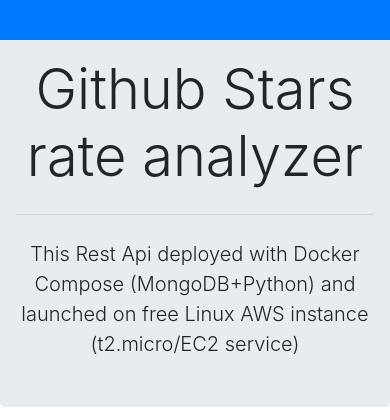
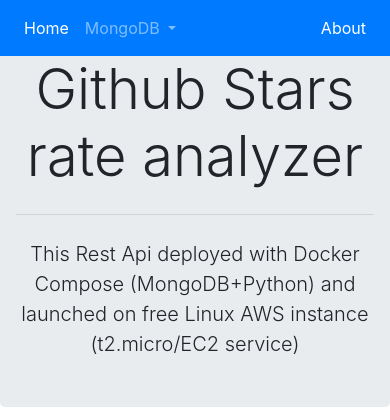
Before and after one commit to vbondyrev/GitHub-RestAPI, a Flask app: page / in a window 390 px wide. Shown: the top 420 px of the page. Run offline with Flask 2, Linux system fonts and the light colour scheme; data that the repository does not hold is empty; some libraries are stand-ins or nearby versions.

Commit message:
Fix Dropdown in Navbar for mobile devices

```diff
--- a/templates/del.html
+++ b/templates/del.html
@@ -12,10 +12,10 @@
 
 <body>
 
-<nav class="navbar navbar-expand-lg fixed-top navbar-dark bg-primary">
+<nav class="navbar navbar-expand fixed-top navbar-dark bg-primary">
     <br>
     <div class="collapse navbar-collapse" id="navbarColor01">
-        <ul class="navbar-nav">
+        <ul class="navbar-nav mr-auto">
             <li class="nav-item active">
                 <a class="nav-link" href="/">Home</a>
             </li>
@@ -30,6 +30,8 @@
                     <a class="dropdown-item" href="/db/delete">Clear DB</a>
                   </div>
             </li>
+         </ul>
+         <ul class="navbar-nav ml-auto">
             <li class="nav-item active">
                 <a class="nav-link" href="https://github.com/vbondyrev/GitHub-RestAPI/blob/master/README.md#github-restapi" title="README.md on my GitHub">About</a>
             </li>
--- a/templates/get.html
+++ b/templates/get.html
@@ -10,10 +10,10 @@
     <title>Github Stars rate analyzer</title>
 </head>
 <body>
-<nav class="navbar navbar-expand-lg fixed-top navbar-dark bg-primary">
+<nav class="navbar navbar-expand fixed-top navbar-dark bg-primary">
     <br>
     <div class="collapse navbar-collapse" id="navbarColor01">
-        <ul class="navbar-nav">
+        <ul class="navbar-nav mr-auto">
             <li class="nav-item active">
                 <a class="nav-link" href="/">Home</a>
             </li>
@@ -28,6 +28,8 @@
                     <a class="dropdown-item" href="/db/delete">Clear DB</a>
                   </div>
             </li>
+         </ul>
+         <ul class="navbar-nav ml-auto">
             <li class="nav-item active">
                 <a class="nav-link" href="https://github.com/vbondyrev/GitHub-RestAPI/blob/master/README.md#github-restapi" title="README.md on my GitHub">About</a>
             </li>
--- a/templates/index.html
+++ b/templates/index.html
@@ -10,10 +10,10 @@
 
 <body>
 
-<nav class="navbar navbar-expand-lg fixed-top navbar-dark bg-primary">
+<nav class="navbar navbar-expand fixed-top navbar-dark bg-primary">
     <br>
     <div class="collapse navbar-collapse" id="navbarColor01">
-        <ul class="navbar-nav">
+        <ul class="navbar-nav mr-auto">
             <li class="nav-item active">
                 <a class="nav-link" href="/">Home</a>
             </li>
@@ -28,6 +28,8 @@
                     <a class="dropdown-item" href="/db/delete">Clear DB</a>
                   </div>
             </li>
+         </ul>
+         <ul class="navbar-nav ml-auto">
             <li class="nav-item active">
                 <a class="nav-link" href="https://github.com/vbondyrev/GitHub-RestAPI/blob/master/README.md#github-restapi" title="README.md on my GitHub">About</a>
             </li>
--- a/templates/user.html
+++ b/templates/user.html
@@ -11,10 +11,10 @@
     <title>Github Stars rate analyzer</title>
 </head>
 
-<nav class="navbar navbar-expand-lg fixed-top navbar-dark bg-primary">
+<nav class="navbar navbar-expand fixed-top navbar-dark bg-primary">
     <br>
     <div class="collapse navbar-collapse" id="navbarColor01">
-        <ul class="navbar-nav">
+        <ul class="navbar-nav mr-auto">
             <li class="nav-item active">
                 <a class="nav-link" href="/">Home</a>
             </li>
@@ -29,6 +29,8 @@
                     <a class="dropdown-item" href="/db/delete">Clear DB</a>
                   </div>
             </li>
+         </ul>
+         <ul class="navbar-nav ml-auto">
             <li class="nav-item active">
                 <a class="nav-link" href="https://github.com/vbondyrev/GitHub-RestAPI/blob/master/README.md#github-restapi" title="README.md on my GitHub">About</a>
             </li>
```
Lines whose indentation alone changed are shown as unchanged.
